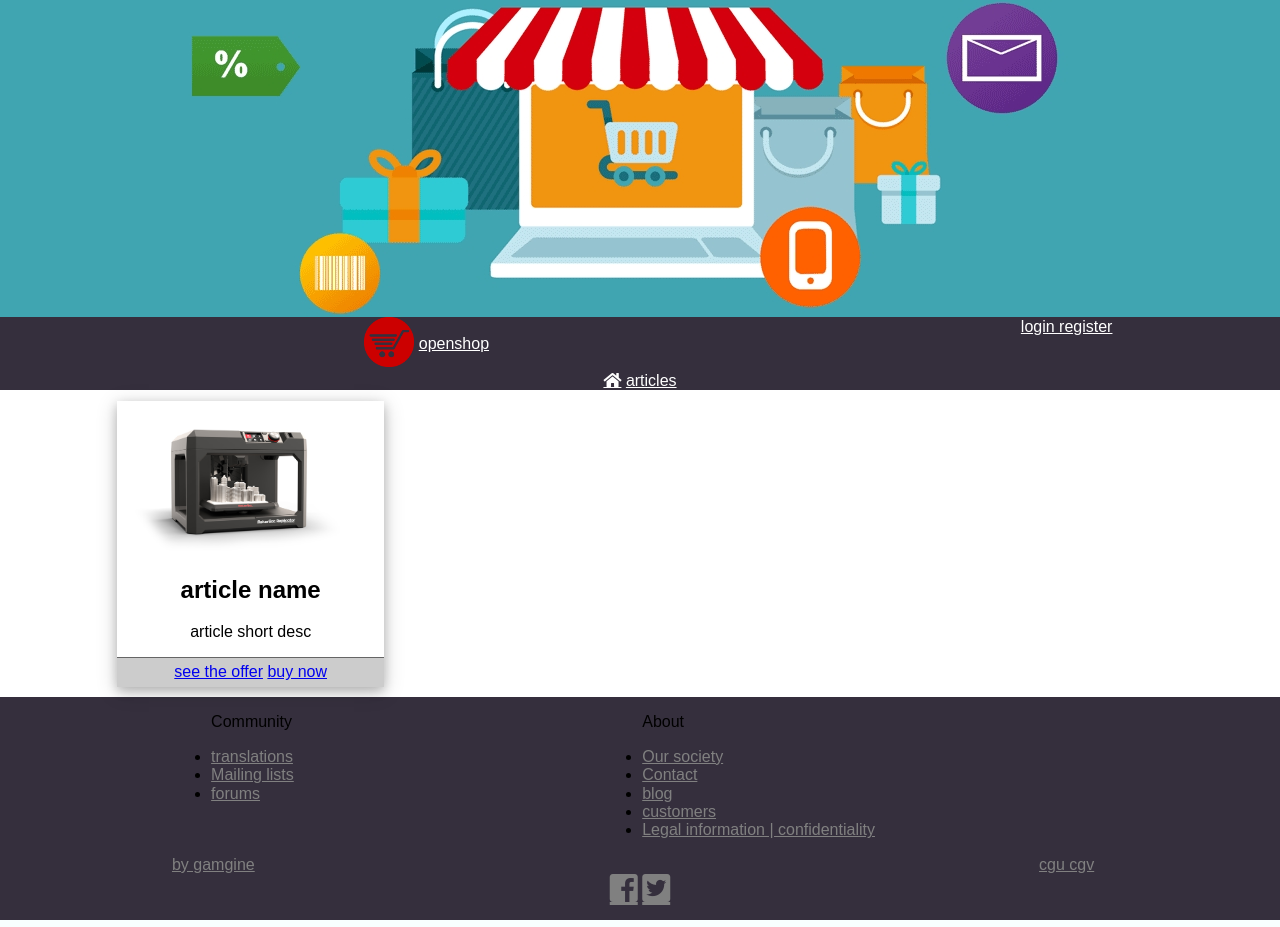
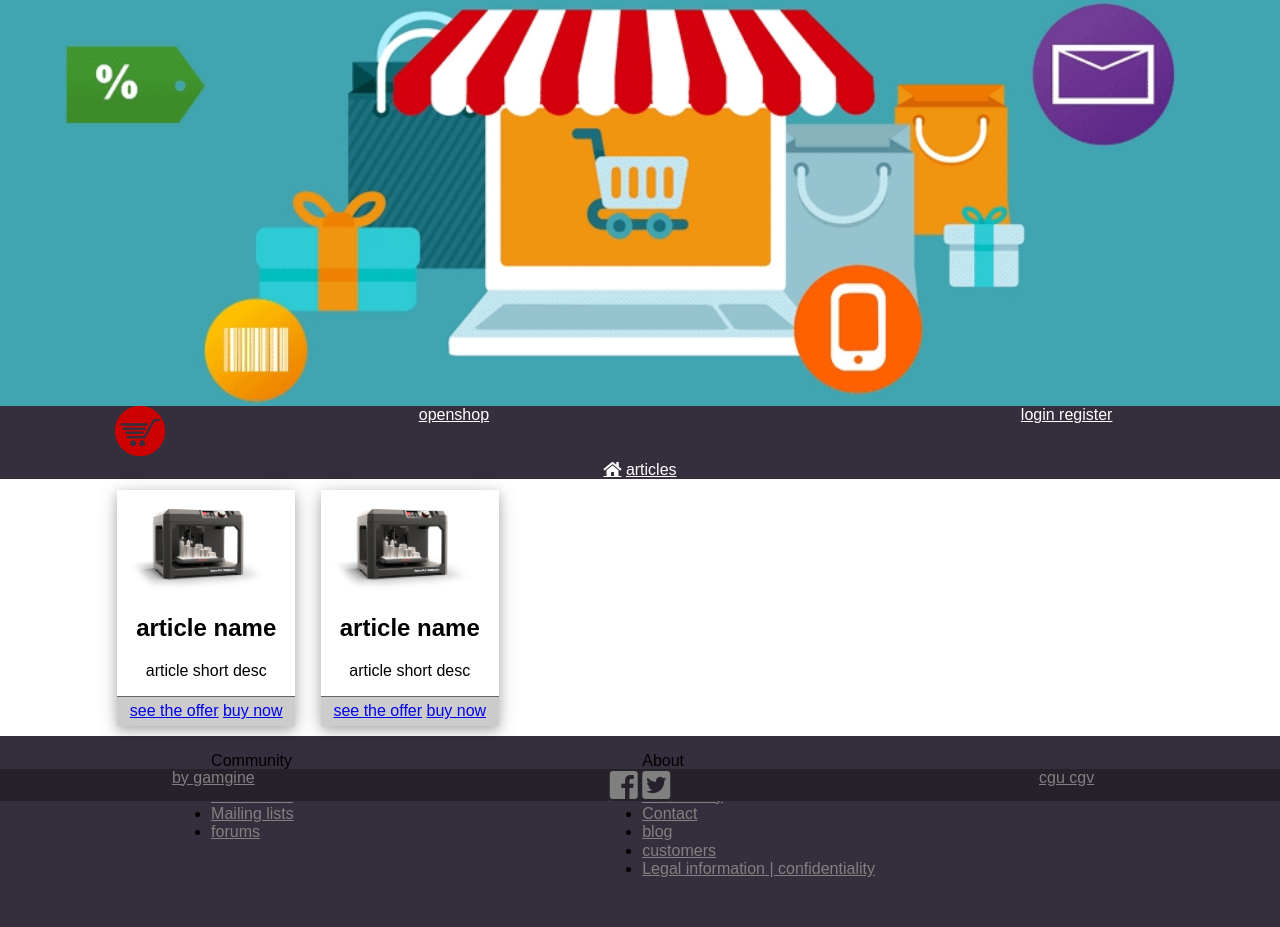
Before and after one commit to gamegine/tp-openshop, a PHP site: page /articles in a window 1280 px wide. Run offline with PHP 8.4, Linux system fonts and the light colour scheme; some libraries are stand-ins or nearby versions.

Commit message:
css r v1

```diff
--- a/articles.php
+++ b/articles.php
@@ -2,7 +2,9 @@
 	$site_name="openshop";
 	$icon ="/asset/icon.png";
 	$css=array("/asset/style.css");
-	$css=array("https://use.fontawesome.com/releases/v5.0.6/css/all.css","https://unpkg.com/purecss@1.0.0/build/pure-min.css","/asset/style.css");
+	$css=array("https://use.fontawesome.com/releases/v5.0.6/css/all.css",
+	"https://unpkg.com/purecss@1.0.0/build/pure-min.css",
+	"https://unpkg.com/purecss@1.0.0/build/grids-responsive-min.css","/asset/style.css",);
 	$designer=$author="gamgine";
 	$img = "/asset/banniere.jpg";
 
--- a/asset/style.css
+++ b/asset/style.css
@@ -1,7 +1,10 @@
 .ib{display:inline-block;}
+.dc{position:relative;z-index:0;}
+.dc a{position:relative;z-index:2;}
+a.dc{position:absolute;width:100%;height:100%;top:0;right:0;z-index:1;}
 
 header{background-color:#40A5B1;}
-header img{display:block;margin:auto;height:100%;}
+header img{display:block;margin:auto;height:100%;width:100%;}
 
 nav{background-color:#352F3D;}
 nav ul {padding:0;margin:0;text-align:center;}
@@ -31,6 +34,7 @@ article>h2,article>h1
 	border-top:solid rgba(0,0,0,0.5) 1px;
 }
 #article{margin: 0 5%;}
+#article>div{margin:auto;}
 #article+section ul{list-style-type: none;margin:auto;}
 #article+section ul li {background-color: rgba(0,0,0,0.2);}
 
@@ -38,4 +42,5 @@ footer{text-align:center;background-color:#352F3D;}
 footer div{text-align:initial;}
 footer ul{padding:0;}
 footer a{color:gray;}
-/* by gamgine
+footer>a,footer>ul{position:sticky;bottom:-1px;margin:0;background-color:#26212b;}
+/* by gamgine */
--- a/view/articles.php
+++ b/view/articles.php
@@ -5,8 +5,9 @@
 	<body>
 <?php include('header.php'); ?>
 		<main class="pure-g">
-			<section class="pure-u-20-24 pure-g" id="articles">
-				<article class="pure-u-1-4">
+			<section class="pure-u-20-24 pure-g " id="articles">
+				<article class="pure-u-sm-1-1 pure-u-md-10-24 pure-u-lg-1-4 pure-u-xl-4-24 dc">
+					<a href="/article.php" class="dc"></a>
 					<img src="./articlesimg/arimg.jpg" alt="ar img" width="100%">
 					<h2>article name</h2>
 					<p>article short desc</p>
@@ -15,6 +16,16 @@
 						<a href="#">buy now</a>
 					</p>
 				</article>
+				<article class="pure-u-sm-1-1 pure-u-md-10-24 pure-u-lg-1-4 pure-u-xl-4-24 dc">
+					<a href="/article.php" class="dc"></a>
+					<img src="./articlesimg/arimg.jpg" alt="ar img" width="100%">
+					<h2>article name</h2>
+					<p>article short desc</p>
+					<p class="link">
+						<a href="/article.php">see the offer</a>
+						<a href="#ttt">buy now</a>
+					</p>
+				</article>
 			</section>
 		</main>
 <?php include('footer.html'); ?>
--- a/view/header.php
+++ b/view/header.php
@@ -3,8 +3,8 @@
 		</header>
 		<nav class="pure-g">
 			<ul class="pure-u-2-3">
-				<li class="ib" id="logo"><a href="/"><img src="<?=$icon?>" alt="logo" width="100%"></a></li>
-				<li class="ib"><a href="/">openshop</a></li>
+				<li class="pure-u-1-3" id="logo"><a href="/"><img src="<?=$icon?>" alt="logo" width="100%" ></a></li>
+				<li class="pure-u-2-3"><a href="/">openshop</a></li>
 			</ul>
 			<ul class="pure-u-1-3">
 				<li class="ib"><a href="/session.php">login register</a></li>
```
